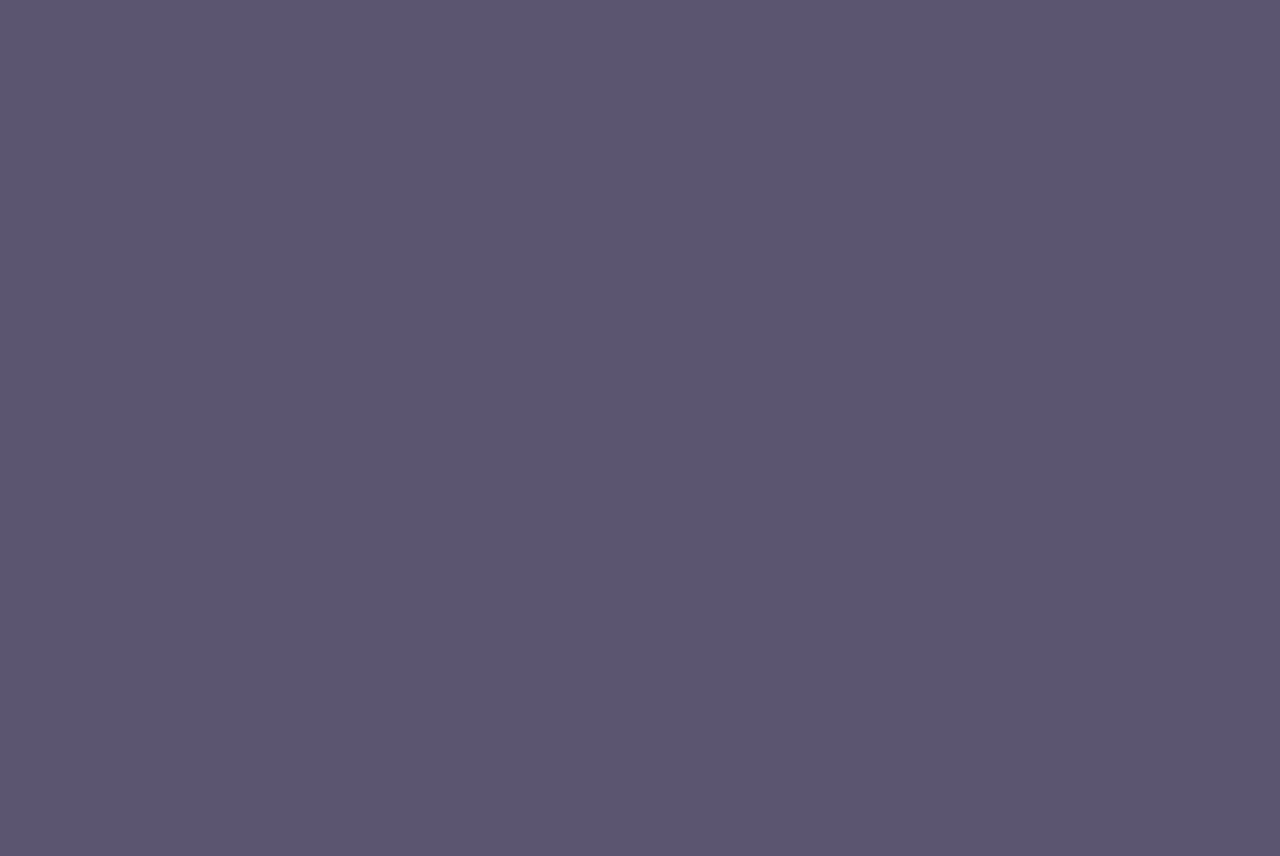
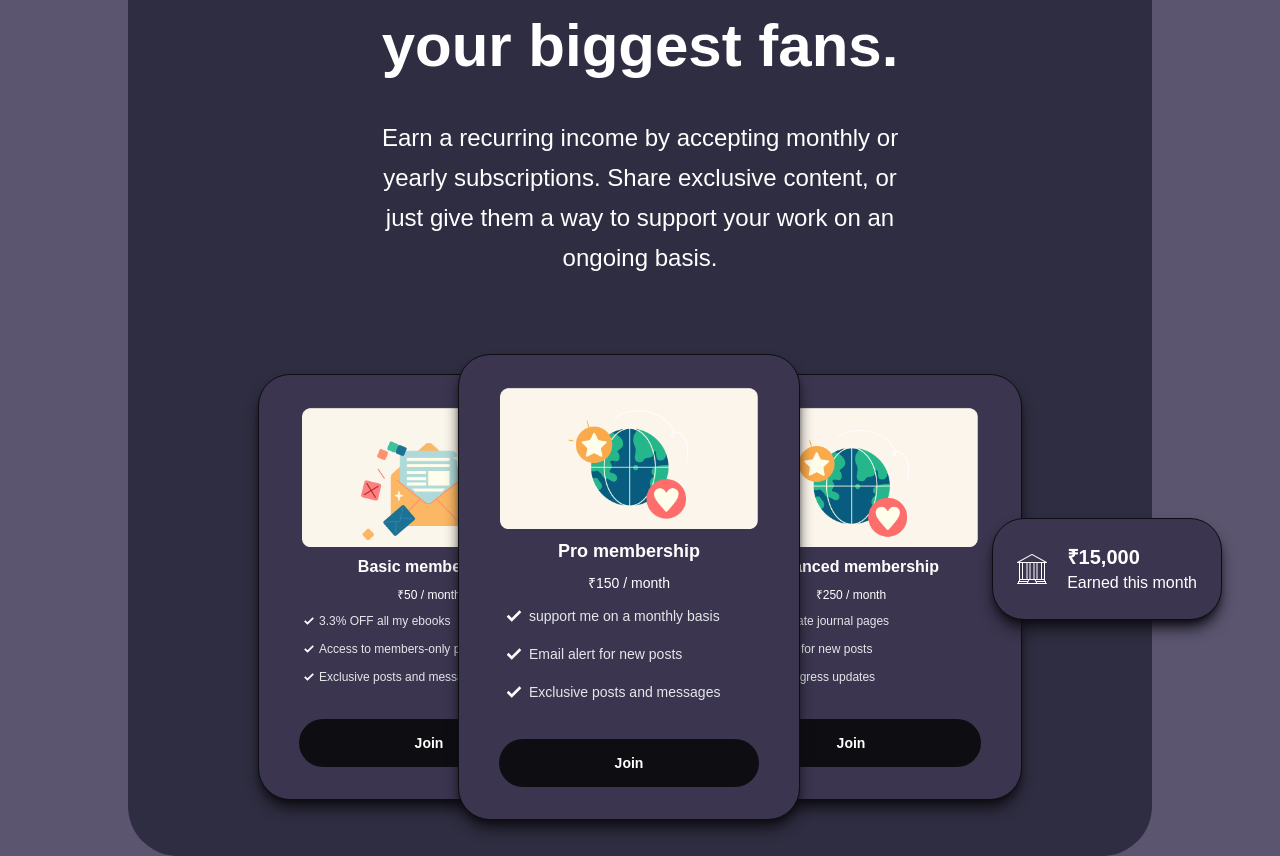
Before and after one commit to Ankryptic/buymeabeer, a Next.js app: page / in a window 1280 px wide. Shown: the part 2200-3056 px from the top of the page. Before the commit the page ends 1962 px from the top, so only its background shows below. Built offline with nearby package versions, Linux system fonts and the light colour scheme; a web font is replaced by a local one.

Commit message:
add section3 in home-component

```diff
--- a/components/HomeContent.js
+++ b/components/HomeContent.js
@@ -145,6 +145,117 @@ const HomeContent = () => {
                     </div>
                 </div>
             </div>
+
+            <div className="section-3 container m-auto mt-20 bg-[#2f2d41] rounded-[50px] flex flex-col items-center justify-center p-14 w-[80%]">
+                <div className="text-lg">Memberships</div>
+                <h2 className="text-wrap text-6xl font-bold text-center leading-20">Start a membership for <br /> your biggest fans.</h2>
+                <p className="text-2xl text-center px-48 leading-10 mt-8">Earn a recurring income by accepting monthly or yearly subscriptions. Share exclusive content, or just give them a way to support your work on an ongoing basis.</p>
+
+                <div className="relative flex gap-20">
+                    <div className="box-1 bg-[#3b354f] border border-[#0d0d12] shadow-lg shadow-[#0d0d12] rounded-4xl px-10 py-8 mt-24">
+                        <div className="w-65 h-90 flex flex-col items-center ">
+                            <div className="relative w-full h-[40%] overflow-hidden">
+                                <Image
+                                    className="w-full object-contain"
+                                    src="/membership_banner_1.png"
+                                    fill
+                                    alt="membership-banner"
+                                />
+                            </div>
+                            <div className="font-bold mt-2">Basic membership</div>
+                            <div className="text-xs mt-2">₹50 / month</div>
+
+                            <div className="w-full flex items-center mt-2">
+                                <img src="/tick.svg" width={20} className="invert" alt="tic svg" />
+                                <p className="text-xs text-gray-200">3.3% OFF all my ebooks</p>
+                            </div>
+                            <div className="w-full flex items-center mt-2">
+                                <img src="/tick.svg" width={20} className="invert" alt="tic svg" />
+                                <p className="text-xs text-gray-200">Access to members-only page</p>
+                            </div>
+                            <div className="w-full flex items-center mt-2">
+                                <img src="/tick.svg" width={20} className="invert" alt="tic svg" />
+                                <p className="text-xs text-gray-200">Exclusive posts and messages</p>
+                            </div>
+                            <div className="w-full bg-[#0d0d12] rounded-full text-sm text-center font-bold py-3.5 mt-8">Join</div>
+                        </div>
+                    </div>
+
+                    <div className="box-2 bg-[#3b354f] border border-[#0d0d12] shadow-lg shadow-[#0d0d12] rounded-4xl px-10 py-8 mt-24">
+                        <div className="w-65 h-90 flex flex-col items-center ">
+                            <div className="relative w-full h-[40%] overflow-hidden">
+                                <Image
+                                    className="w-full object-contain"
+                                    src="/membership_banner_3.png"
+                                    fill
+                                    alt="membership-banner"
+                                />
+                            </div>
+                            <div className="font-bold mt-2">Advanced membership</div>
+                            <div className="text-xs mt-2">₹250 / month</div>
+
+                            <div className="w-full flex items-center mt-2">
+                                <img src="/tick.svg" width={20} className="invert" alt="tic svg" />
+                                <p className="text-xs text-gray-200">Highly private journal pages</p>
+                            </div>
+                            <div className="w-full flex items-center mt-2">
+                                <img src="/tick.svg" width={20} className="invert" alt="tic svg" />
+                                <p className="text-xs text-gray-200">Email alert for new posts</p>
+                            </div>
+                            <div className="w-full flex items-center mt-2">
+                                <img src="/tick.svg" width={20} className="invert" alt="tic svg" />
+                                <p className="text-xs text-gray-200">work in progress updates</p>
+                            </div>
+                            <div className="w-full bg-[#0d0d12] rounded-full text-sm text-center font-bold py-3.5 mt-8">Join</div>
+                        </div>
+                    </div>
+
+                    <div className="box-3 absolute left-50 -top-5 bg-[#3b354f] border border-[#0d0d12] shadow-lg shadow-[#0d0d12] rounded-4xl px-10 py-8 mt-24">
+                        <div className="w-65 h-100 flex flex-col items-center ">
+                            <div className="relative w-full h-[40%] overflow-hidden">
+                                <Image
+                                    className="w-full object-contain"
+                                    src="/membership_banner_3.png"
+                                    fill
+                                    alt="membership-banner"
+                                />
+                            </div>
+                            <div className="font-bold text-lg mt-2">Pro membership</div>
+                            <div className="text-sm mt-2">₹150 / month</div>
+
+                            <div className="w-full flex items-center mt-2">
+                                <img src="/tick.svg" width={30} className="invert" alt="tic svg" />
+                                <p className="text-sm text-gray-200">support me on a monthly basis</p>
+                            </div>
+                            <div className="w-full flex items-center mt-2">
+                                <img src="/tick.svg" width={30} className="invert" alt="tic svg" />
+                                <p className="text-sm text-gray-200">Email alert for new posts</p>
+                            </div>
+                            <div className="w-full flex items-center mt-2">
+                                <img src="/tick.svg" width={30} className="invert" alt="tic svg" />
+                                <p className="text-sm text-gray-200">Exclusive posts and messages</p>
+                            </div>
+                            <div className="w-full bg-[#0d0d12] rounded-full text-sm text-center font-bold py-3.5 mt-8">Join</div>
+                        </div>
+                    </div>
+
+                    <div className="tile-1 absolute -right-50 top-60 bg-[#3b354f] border border-[#0d0d12] shadow-lg shadow-[#0d0d12] rounded-4xl px-6 py-6 flex items-center gap-5">
+
+                        <Image
+                            className="invert"
+                            src={"/bank.svg"}
+                            width={30}
+                            height={30}
+                            alt="bank svg"
+                        />
+                        <div>
+                            <div className="text-xl font-bold">₹15,000</div>
+                            <div className="">Earned this month</div>
+                        </div>
+                    </div>
+
+                </div>
+            </div>
         </main>
     )
 }
```
Also changed, not shown: public/bank.svg (added), public/tick.svg (added). Lines whose indentation alone changed are shown as unchanged.
